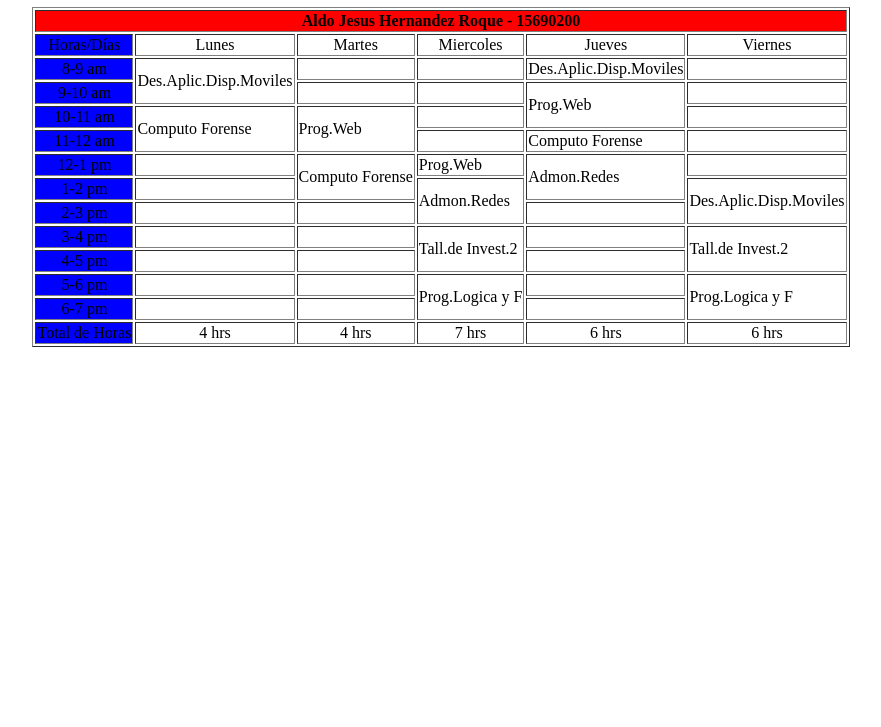
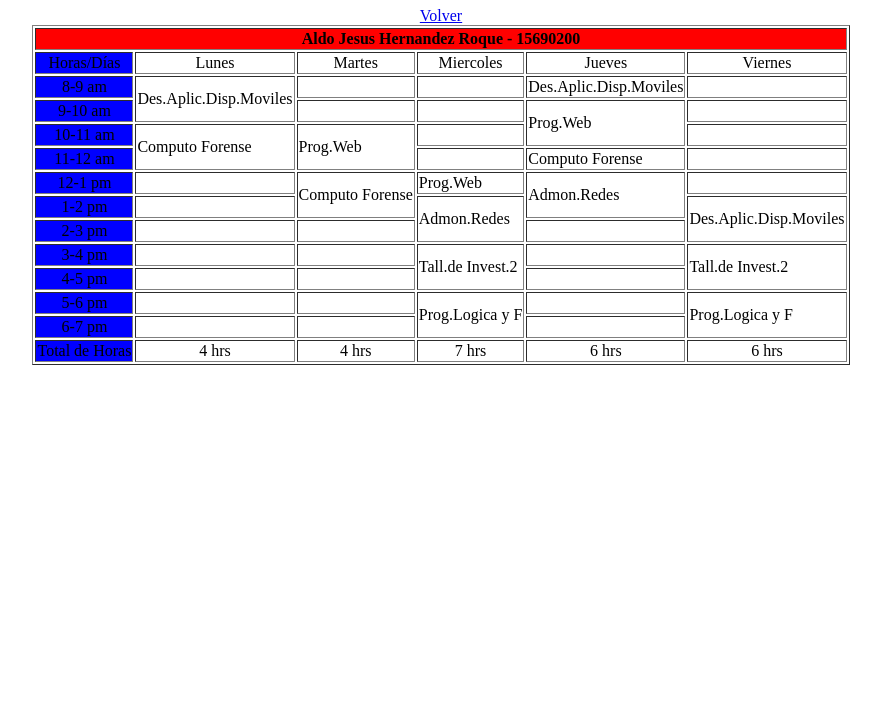
Before and after one commit to aldoroque/tablasavanzadas, a plain HTML site: page index.html in a window 1280 px wide. Shown: the part 73-800 px from the top of the page, without its empty margins (199-1080 px from the left). Drawn offline with Linux system fonts and the light colour scheme.

Commit message:
Update index.html

```diff
--- a/index.html
+++ b/index.html
@@ -8,6 +8,7 @@
 </head>
 <body>
 	<center>
+		<a href="https://aldoroque.github.io">Volver</a>
 		<table border="1">
 			<thead>
 					<tr>
```
